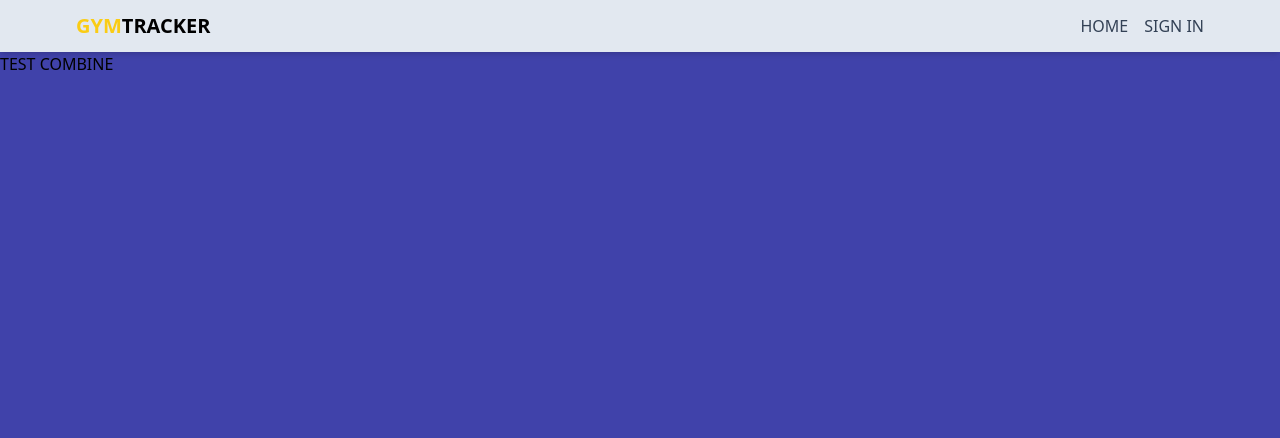
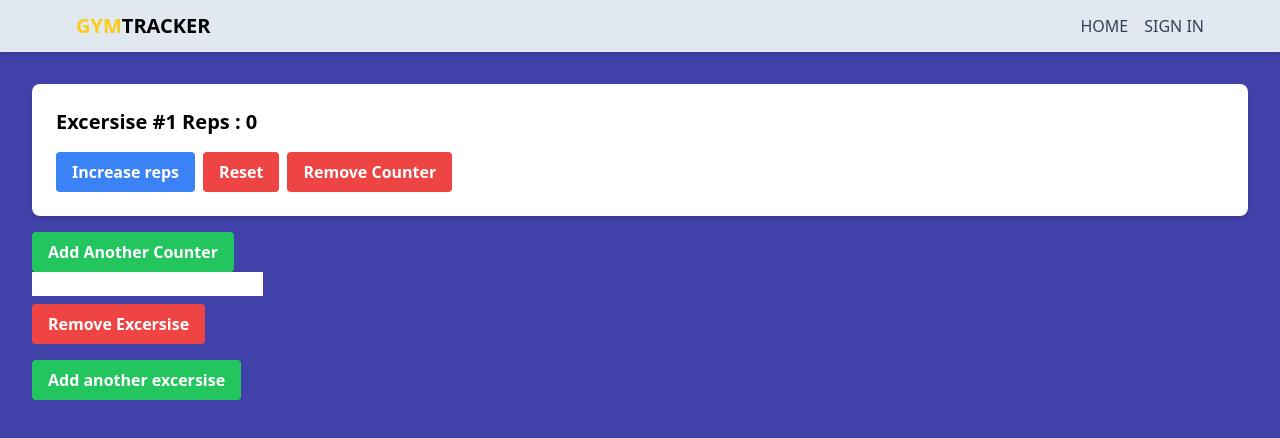
Before and after one commit to jagmeet640/GYM-Tracker, a React (Create React App) app in the folder gt/: page /combTest in a window 1280 px wide. Shown: the top 438 px of the page. Built offline with nearby package versions, Linux system fonts and the light colour scheme.

Commit message:
combined code

```diff
--- a/gt/src/pages/Home.js
+++ b/gt/src/pages/Home.js
@@ -24,9 +24,18 @@ function Home() {
       <Link to={'/excersiseTest'}>
           <button
               id='test-reps-page'
+              className='bg-violet-500 text-white hover:bg-violet-950 font-bold py-1 px-2 rounded text-sm mr-2'
+          >
+              Log Excersise
+          </button>
+      </Link>
+
+      <Link to={'/combTest'}>
+          <button
+              id='test-reps-page'
               className='bg-violet-500 text-white hover:bg-violet-950 font-bold py-1 px-2 rounded text-sm'
           >
-              Log Excersise
+              Comb test
           </button>
       </Link>
 
--- a/gt/src/pages/RepExcCombTest.js
+++ b/gt/src/pages/RepExcCombTest.js
@@ -1,8 +1,106 @@
-import React from 'react'
+import React, { useState } from 'react';
+import { v4 as uuidv4 } from 'uuid';
 
 function RepExcCombTest() {
+  const [counters, setCounters] = useState([{ id: 1, value: 0 }]);
+  const uniqueId = uuidv4();
+
+  const increaseReps = (id) => {
+    setCounters((prevCounters) =>
+      prevCounters.map((counter) =>
+        counter.id === id ? { ...counter, value: counter.value + 1 } : counter
+      )
+    );
+  };
+
+  const resetReps = (id) => {
+    setCounters((prevCounters) =>
+      prevCounters.map((counter) =>
+        counter.id === id ? { ...counter, value: 0 } : counter
+      )
+    );
+  };
+
+  const addCounter = () => {
+
+    // const newCounterId = counters.length + 1;
+    const newCounterId = uniqueId;
+    setCounters((prevCounters) => [...prevCounters, { id: newCounterId, value: 0 }]);
+  };
+
+  const removeCounter = (id) => {
+    setCounters((prevCounters) => prevCounters.filter((counter) => counter.id !== id));
+  }
+
+  const uniqueExcersiseId = uuidv4();
+    const [excersises, setExcersise] = useState([{ id: uniqueExcersiseId, excersiseName: '' }]);
+
+    const handleExcersiseNameChange = (e, id) => {
+        setExcersise((prevExcersise) =>
+            prevExcersise.map((excersise) =>
+                excersise.id === id ? { ...excersise, excersiseName: e.target.value } : excersise
+            ));
+
+    };
+    const addExcersiseLog = () => {
+        const newExcersiseId = uniqueExcersiseId;
+        setExcersise((prevExcersise) => [...prevExcersise, { id: newExcersiseId, value: '' }])
+    };
+
+    const removeExcersise = (id) => {
+        setExcersise((prevExcersise) => prevExcersise.filter((excersise) => excersise.id !== id));
+    };
+
   return (
-    <div>TEST COMBINE</div>
+    <div className='p-8'>
+      {counters.map((counter) => (
+        <div key={counter.id} className='bg-white p-6 rounded-lg shadow-md mb-4'>
+          <div className='text-xl font-bold mb-4'>Excersise #{counter.id} Reps : {counter.value}</div>
+          <button
+            onClick={() => increaseReps(counter.id)}
+            className='bg-blue-500 hover:bg-blue-700 text-white font-bold py-2 px-4 rounded mr-2'
+          >
+            Increase reps
+          </button>
+          <button
+            onClick={() => resetReps(counter.id)}
+            className='bg-red-500 hover:bg-red-700 text-white font-bold py-2 px-4 rounded mr-2'
+          >
+            Reset
+          </button>
+
+          <button
+            onClick={() => removeCounter(counter.id)}
+            className='bg-red-500 hover:bg-red-700 text-white font-bold py-2 px-4 rounded'
+          >
+            Remove Counter
+          </button>
+
+
+        </div>
+      ))}
+      <button
+        onClick={addCounter}
+        className='bg-green-500 hover:bg-green-700 text-white font-bold py-2 px-4 rounded mr-2'
+      >
+        Add Another Counter
+      </button>
+      {excersises.map((excersise) => (
+                <div key={excersise.id}>
+                    <div>
+                        <input type="text" name="Excersise" value={excersise.excersiseName} onChange={() => handleExcersiseNameChange(excersise.id)} />
+                    </div>
+
+                    <button
+                        onClick={() => removeExcersise(excersise.id)}
+                        className='bg-red-500 hover:bg-red-700 text-white font-bold py-2 px-4 rounded mb-2 mt-2'
+                    >Remove Excersise</button>
+                </div>
+            ))}
+
+            <button className='bg-green-500 hover:bg-green-700 text-white font-bold py-2 px-4 rounded mt-2' onClick={addExcersiseLog}> Add another excersise</button>
+
+    </div>
   )
 }
 
```
